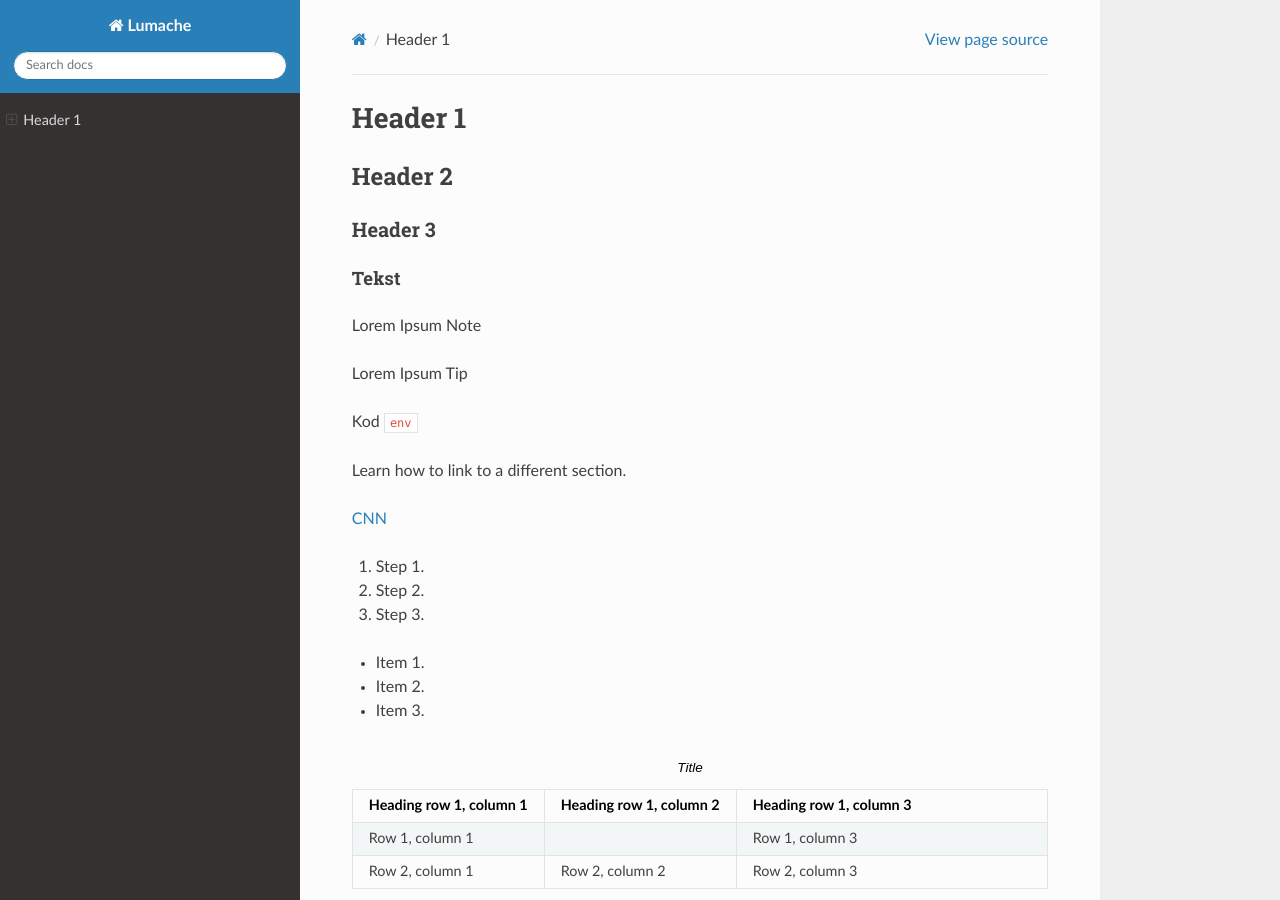
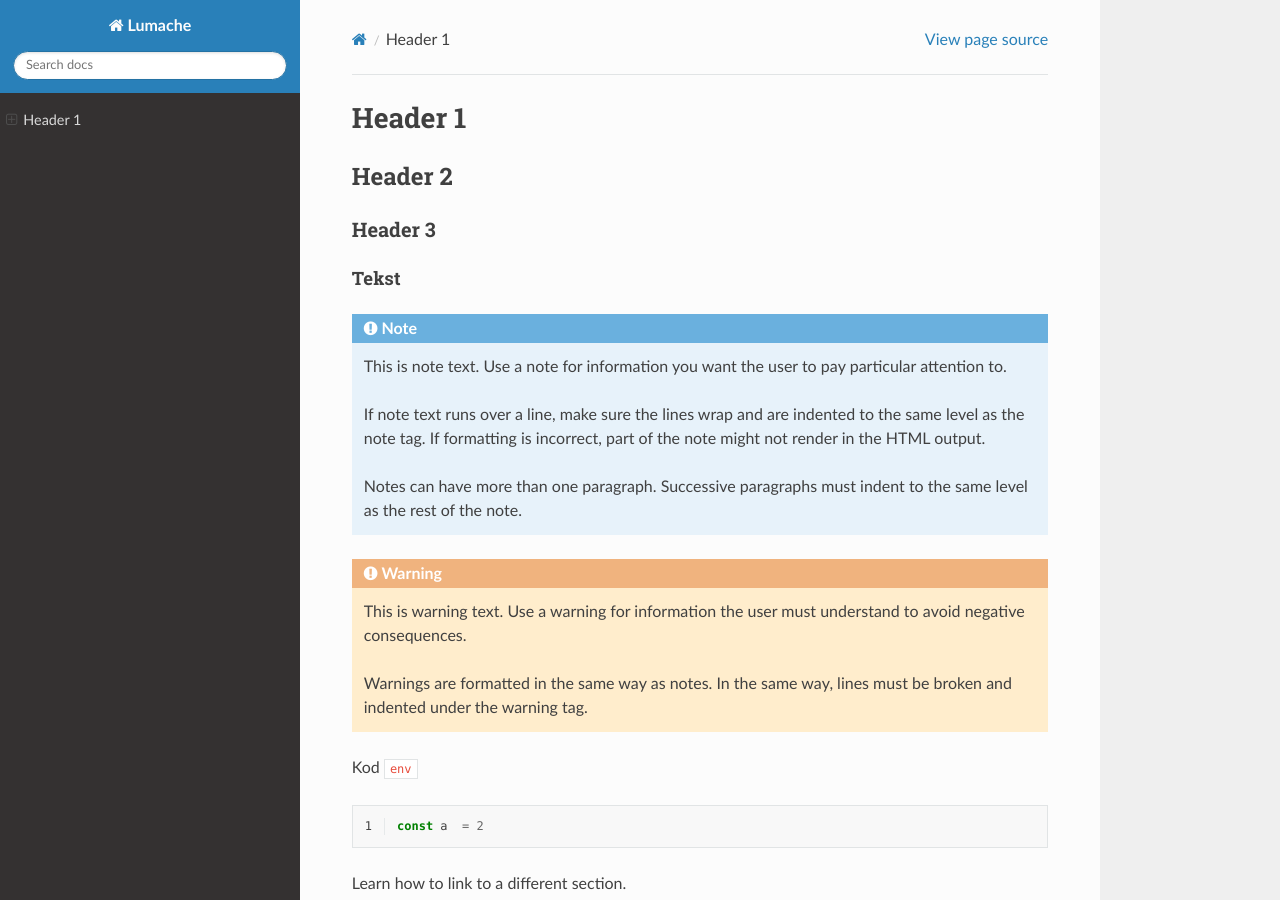
Before and after one commit to zse-uczen/rst, a Sphinx documentation site: the page built from docs/source/index.rst, in a window 1280 px wide and 900 px high. Built offline with Sphinx 7.4.7 and the Read the Docs theme 3.1.0, drawn with Linux system fonts in a browser that asks for light colours.

Commit message:
Update index.rst

```diff
--- a/docs/source/index.rst
+++ b/docs/source/index.rst
@@ -11,15 +11,30 @@ Tekst
 """"""
 
 .. note::
-Lorem Ipsum Note
+   This is note text. Use a note for information you want the user to
+   pay particular attention to.
 
-.. Tip::
-Lorem Ipsum Tip
+   If note text runs over a line, make sure the lines wrap and are indented to
+   the same level as the note tag. If formatting is incorrect, part of the note
+   might not render in the HTML output.
+
+   Notes can have more than one paragraph. Successive paragraphs must
+   indent to the same level as the rest of the note.
+
+.. warning::
+    This is warning text. Use a warning for information the user must
+    understand to avoid negative consequences.
+
+    Warnings are formatted in the same way as notes. In the same way,
+    lines must be broken and indented under the warning tag.
 
 Kod ``env``
 
-.. code-block:: bash
-   cd /
+.. code-block:: javascript
+  :linenos:
+
+  const a  = 2
+
 
 Learn how to :ref:`link to a different section<Header 2>`.
 
```
